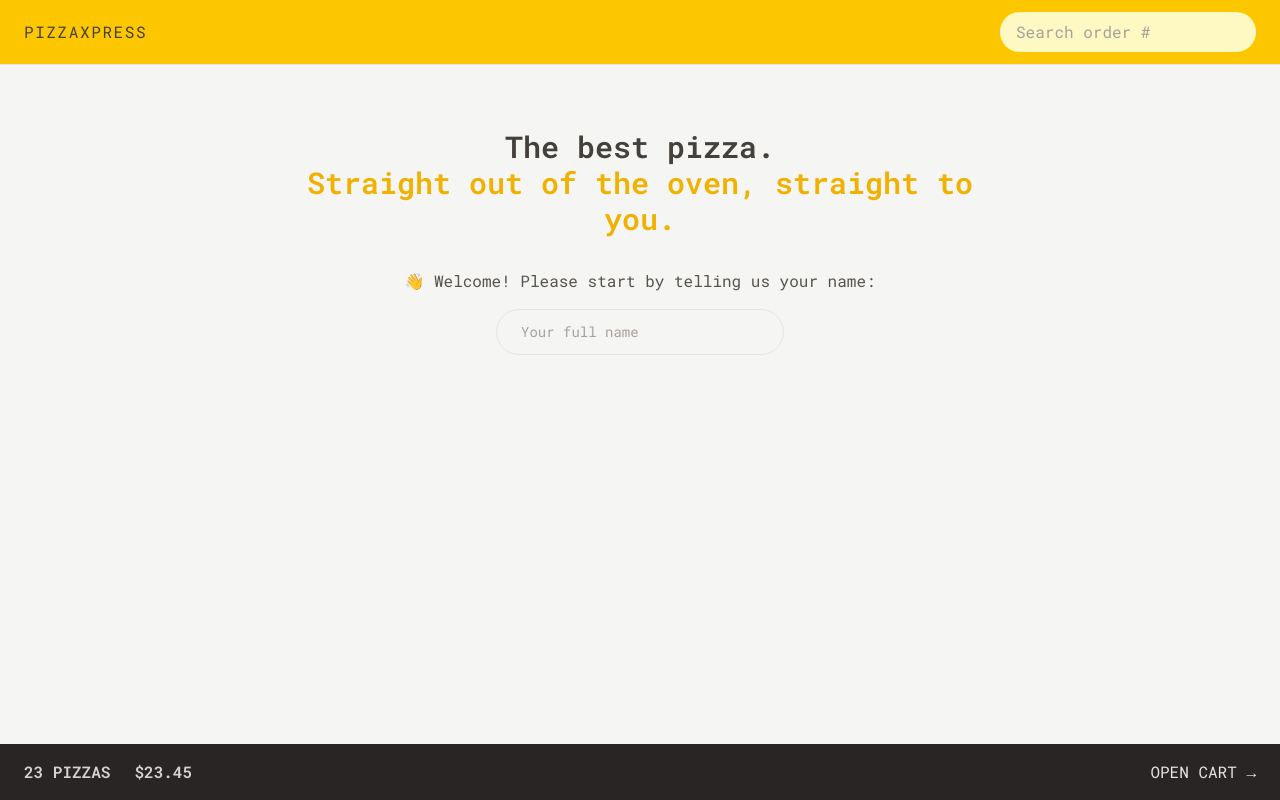
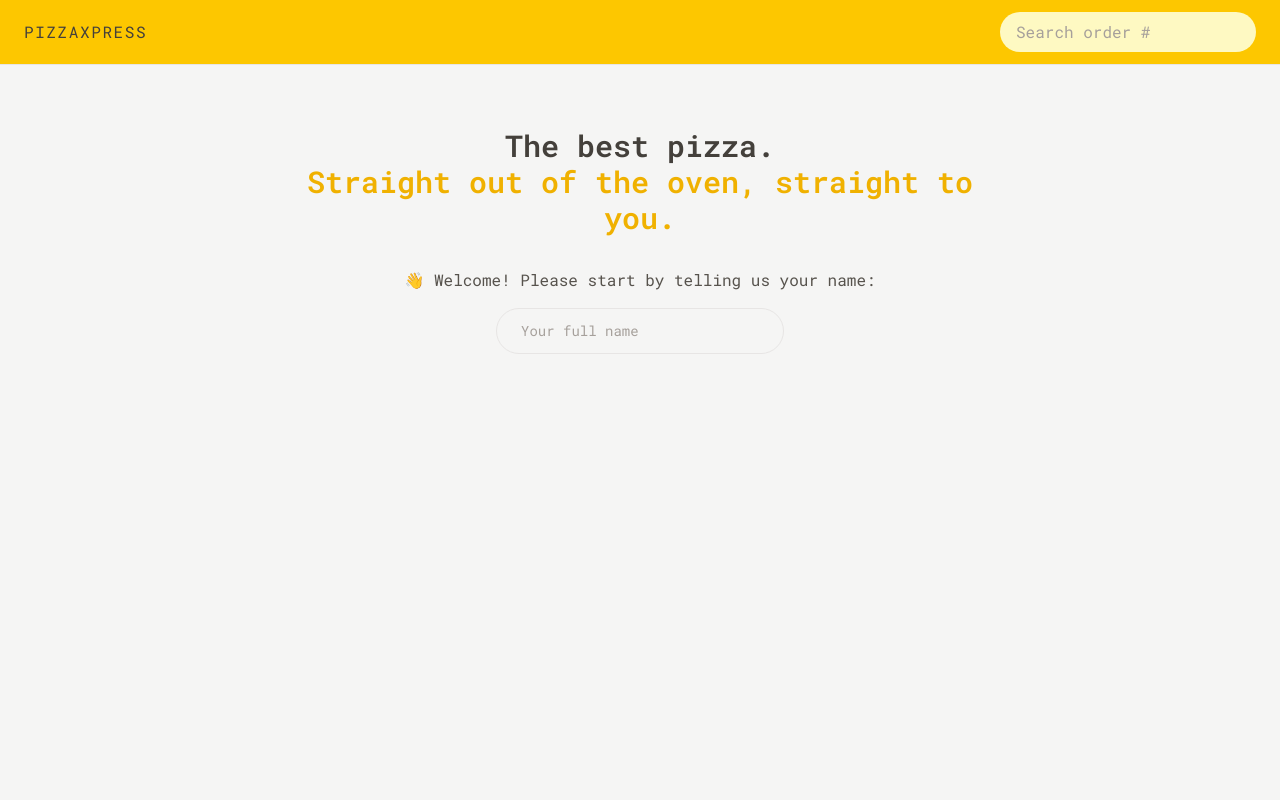
Before and after one commit to BullyDev404/pizzaXpress, a React (Vite) app: page / in a window 1280 px wide. Built offline with nearby package versions, Linux system fonts and the light colour scheme.

Commit message:
feat(cartoverview): build overview with redux selectors

```diff
--- a/src/features/cart/CartOverview.jsx
+++ b/src/features/cart/CartOverview.jsx
@@ -1,11 +1,25 @@
+import { useSelector } from "react-redux";
 import { Link } from "react-router-dom";
+import { getTotalCartPrice, getTotalCartQuantity } from "./cartSlice";
+import { formatCurrency } from "../../utils/helpers";
 
 function CartOverview() {
+  // const totalCartQuantity = useSelector((state) => state.cart.cart.reduce((sum, item) => sum + item.quantity, 0));
+  const totalCartQuantity = useSelector(getTotalCartQuantity);
+  const totalCartPrice = useSelector(getTotalCartPrice);
+
+
+  if (!totalCartQuantity) return null;
+
   return (
-    <div className="bg-stone-800 text-stone-200 uppercase px-4 py-4 sm:px-6 md:text-base flex items-center justify-between">
+
+    <div
+      className="bg-stone-800 text-stone-200 uppercase px-4 py-4 sm:px-6 md:text-base flex items-center justify-between fixed bottom-0 w-full  left-0 right-0
+    "
+    >
       <p className="text-stone-300 font-semibold space-x-4 sm:space-x-6">
-        <span>23 pizzas</span>
-        <span>$23.45</span>
+        <span>{totalCartQuantity} pizzas</span>
+        <span>${formatCurrency(totalCartPrice)}</span>
       </p>
       <Link to="/cart">Open cart &rarr;</Link>
     </div>
--- a/src/features/cart/cartSlice.js
+++ b/src/features/cart/cartSlice.js
@@ -1,15 +1,7 @@
 import { createSlice } from "@reduxjs/toolkit";
 
 const initialState = {
-  cart: [
-    {
-      pizzaId: 1,
-      name: "Margherita",
-      quantity: 2,
-      unitPrice: 10,
-      totalPrice: 20,
-    },
-  ],
+  cart: [],
 };
 
 const cartSlice = createSlice({
@@ -55,3 +47,11 @@ export const {
 } = cartSlice.actions;
 
 export default cartSlice.reducer;
+
+export const getTotalCartQuantity = (state) =>
+  state.cart.cart.reduce((sum, item) => sum + item.quantity, 0);
+
+export const getTotalCartPrice = (state) =>
+  state.cart.cart.reduce((sum, item) => sum + item.totalPrice, 0);
+
+//reselect library can be used for memoization of selectors
--- a/src/ui/AppLayout.jsx
+++ b/src/ui/AppLayout.jsx
@@ -10,11 +10,10 @@ function AppLayout() {
   return (
     <div className="grid grid-rows-[auto_1fr_auto] min-h-screen">
       {isLoading && <Loader />}
-      {/* {true && <Loader />} */}
 
       <Header />
 
-      <div className="overflow-scroll no-scrollbar">
+      <div className="overflow-scroll no-scrollbar pt-16">
         <main className=" max-w-3xl mx-auto">
           <Outlet />
         </main>
--- a/src/ui/Header.jsx
+++ b/src/ui/Header.jsx
@@ -4,7 +4,7 @@ import Username from "../features/user/Username";
 
 function Header() {
   return (
-    <header className="flex items-center justify-between bg-yellow-400 uppercase px-4 py-3 border-b border-stone-200 sm:px-6 font-sans">
+    <header className="flex items-center justify-between bg-yellow-400 uppercase px-4 py-3 border-b border-stone-200 sm:px-6 font-sans fixed w-full z-50">
       <Link to="/" className="tracking-widest">
         PizzaXpress
       </Link>
```
